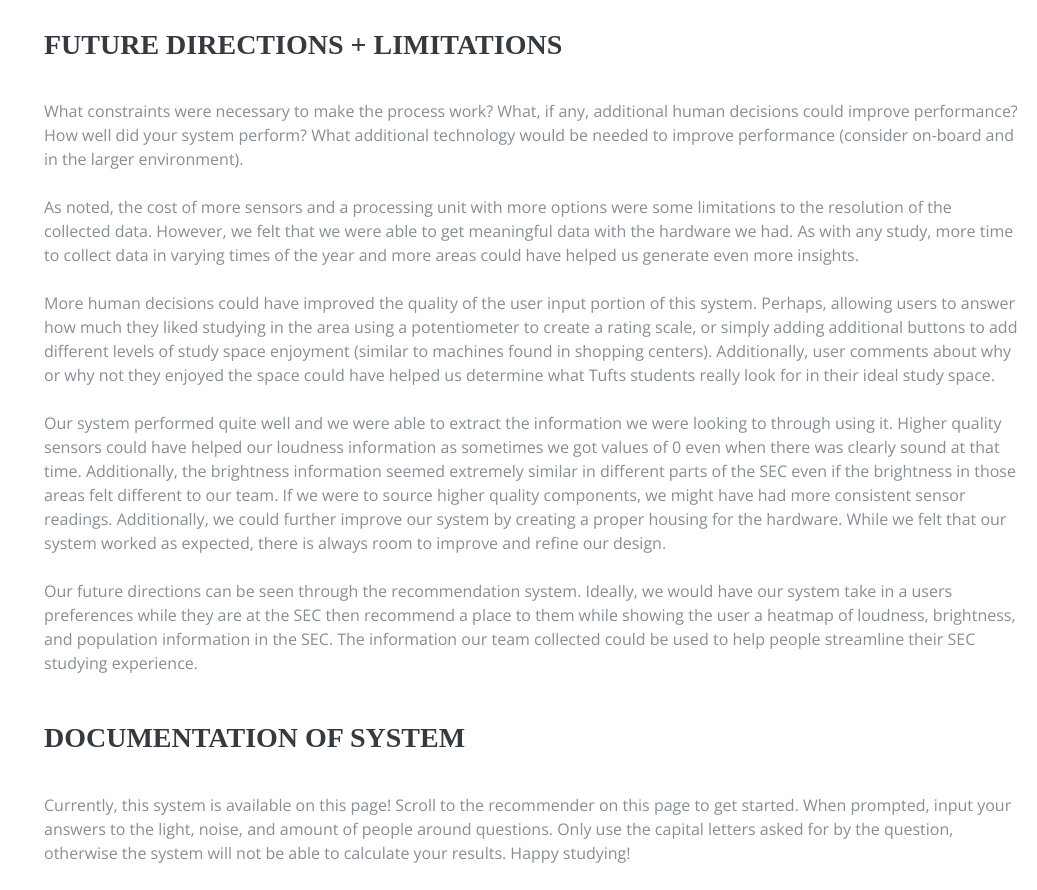
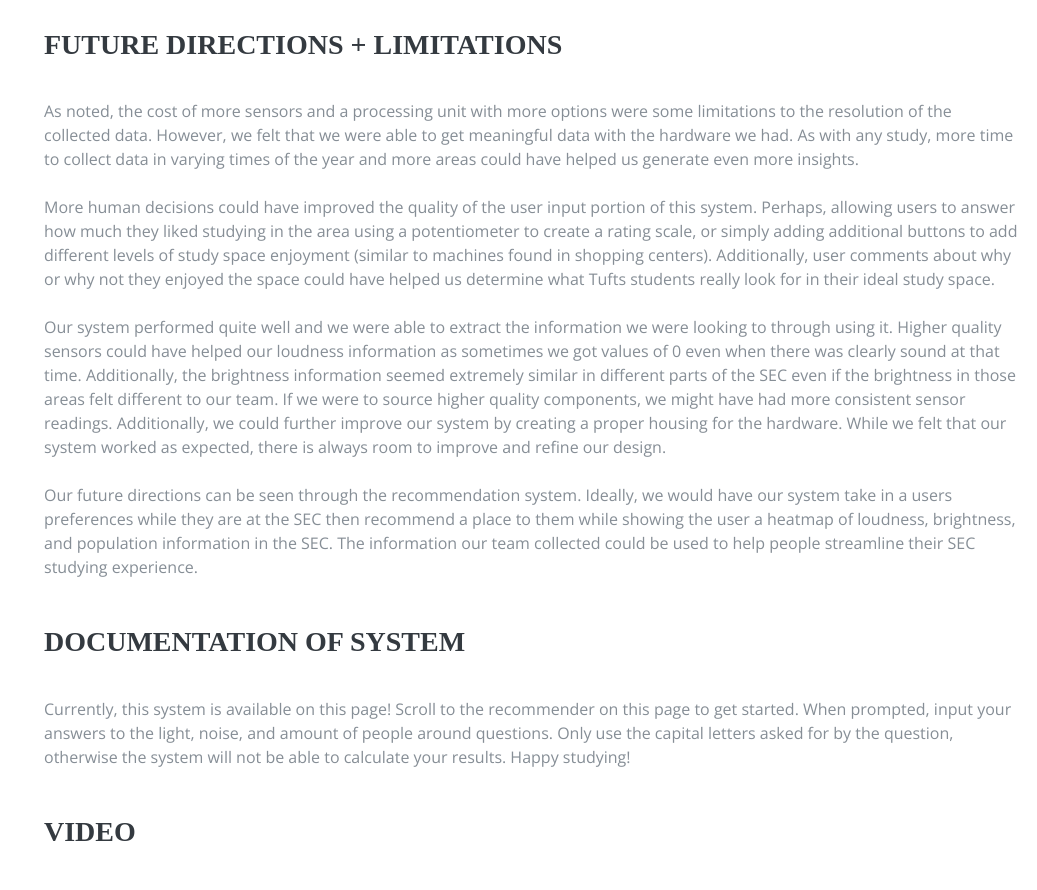
Before and after one commit to rbiette/rbiette.github.io, a website: page IOT.html in a window 1280 px wide. Shown: the part 6659-7549 px from the top of the page, without its empty margins (243-1280 px from the left). Drawn offline with nearby package versions, Linux system fonts and the light colour scheme; a web font is replaced by a local one.

Commit message:
delete instructions

```diff
--- a/IOT.html
+++ b/IOT.html
@@ -133,8 +133,7 @@
 
 
   <h3 style="padding: 15px">Future Directions + Limitations</h3>
-      <p style="padding: 15px">What constraints were necessary to make the process work? What, if any, additional human decisions could improve performance? How well did your system perform? What additional technology would be needed to improve performance (consider on-board and in the larger environment).<br><br>
-      As noted, the cost of more sensors and a processing unit with more options were some limitations to the resolution of the collected data. However, we felt that we were able to get meaningful data with the hardware we had. As with any study, more time to collect data in varying times of the year and more areas could have helped us generate even more insights. <br><br>
+      <p style="padding: 15px">As noted, the cost of more sensors and a processing unit with more options were some limitations to the resolution of the collected data. However, we felt that we were able to get meaningful data with the hardware we had. As with any study, more time to collect data in varying times of the year and more areas could have helped us generate even more insights. <br><br>
       More human decisions could have improved the quality of the user input portion of this system. Perhaps, allowing users to answer how much they liked studying in the area using a potentiometer to create a rating scale, or simply adding additional buttons to add different levels of study space enjoyment (similar to machines found in shopping centers). Additionally, user comments about why or why not they enjoyed the space could have helped us determine what Tufts students really look for in their ideal study space.<br><br>
       Our system performed quite well and we were able to extract the information we were looking to through using it. Higher quality sensors could have helped our loudness information as sometimes we got values of 0 even when there was clearly sound at that time. Additionally, the brightness information seemed extremely similar in different parts of the SEC even if the brightness in those areas felt different to our team. If we were to source higher quality components, we might have had more consistent sensor readings. Additionally, we could further improve our system by creating a proper housing for the hardware. While we felt that our system worked as expected, there is always room to improve and refine our design. <br><br>
       Our future directions can be seen through the recommendation system. Ideally, we would have our system take in a users preferences while they are at the SEC then recommend a place to them while showing the user a heatmap of loudness, brightness, and population information in the SEC. The information our team collected could be used to help people streamline their SEC studying experience. </p>
```
